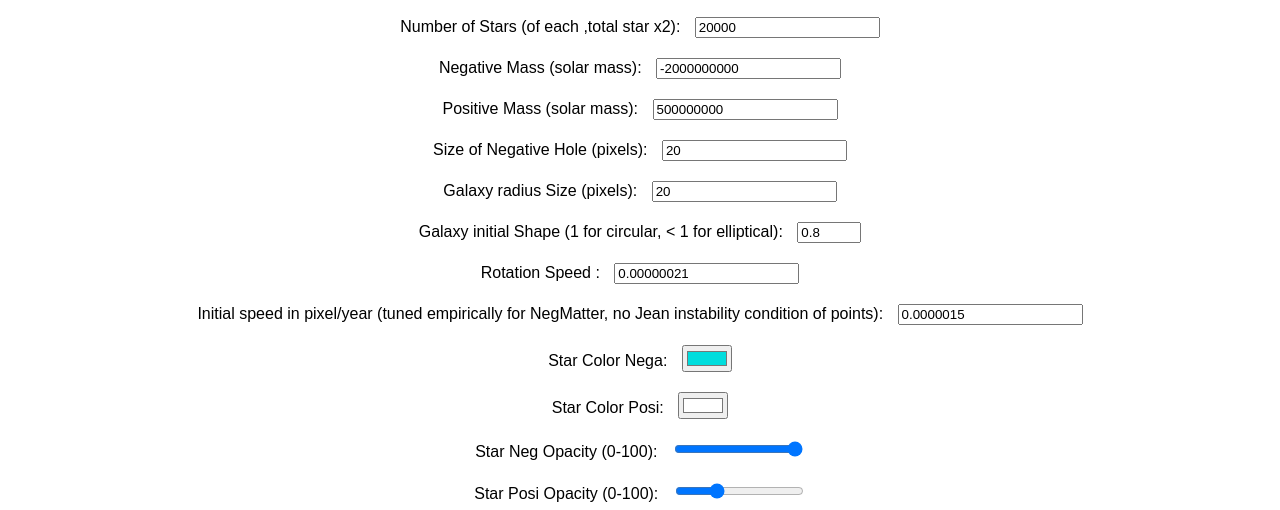
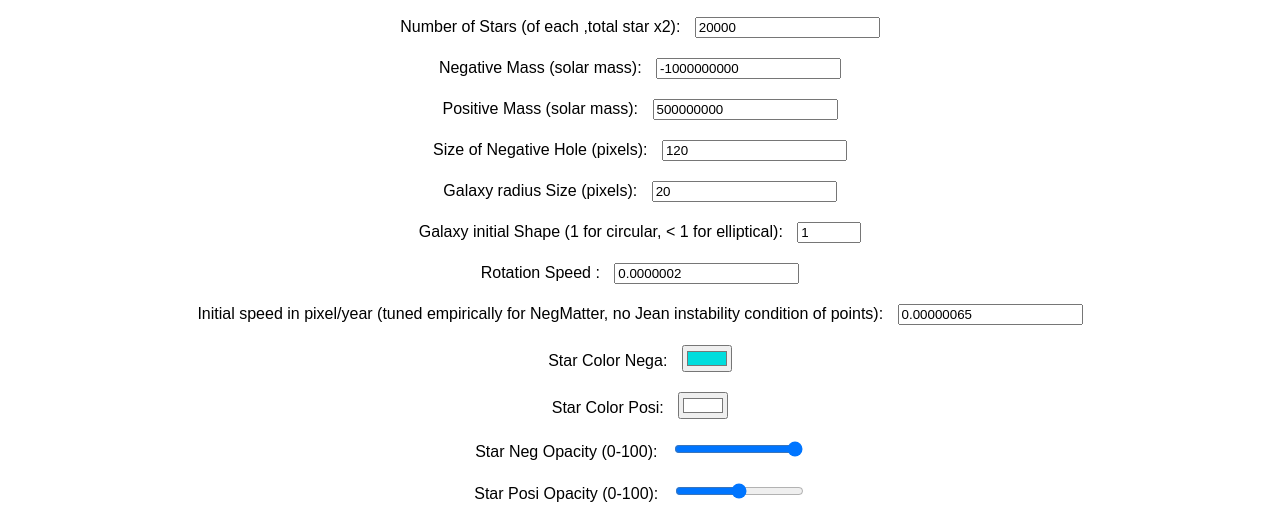
Before and after one commit to AZE38/2DToyJanusGravity, a plain HTML site: page index.html in a window 1280 px wide. Shown: the part 141-651 px from the top of the page. Drawn offline with Linux system fonts and the light colour scheme.

Commit message:
Update index.html

```diff
--- a/index.html
+++ b/index.html
@@ -40,7 +40,7 @@
     </div>
     <div class="parameter-input">
         <label for="massNeg">Negative Mass (solar mass):</label>
-        <input type="number" id="massNeg" value="-2000000000">
+        <input type="number" id="massNeg" value="-1000000000">
     </div>
     <div class="parameter-input">
         <label for="massPos">Positive Mass (solar mass):</label>
@@ -48,7 +48,7 @@
     </div>
     <div class="parameter-input">
         <label for="hole">Size of Negative Hole (pixels):</label>
-        <input type="number" id="hole" value="20">
+        <input type="number" id="hole" value="120">
     </div>
     <div class="parameter-input">
         <label for="galactR">Galaxy radius Size (pixels):</label>
@@ -56,15 +56,15 @@
     </div>
     <div class="parameter-input">
         <label for="elips">Galaxy initial Shape (1 for circular, < 1 for elliptical):</label>
-        <input type="number" id="elips" value="0.8" step="0.1" min="0" max="1">
+        <input type="number" id="elips" value="1" step="0.1" min="0" max="1">
     </div>
     <div class="parameter-input">
         <label for="speedRot">Rotation Speed :</label>
-        <input type="number" id="speedRot" value="0.00000021">
+        <input type="number" id="speedRot" value="0.0000002">
     </div>
     <div class="parameter-input">
         <label for="speed_init">Initial speed in pixel/year (tuned empirically for NegMatter, no Jean instability condition of points):</label>
-        <input type="number" id="speed_init" value="0.0000015">
+        <input type="number" id="speed_init" value="0.00000065">
     </div>
     <div class="parameter-input">
         <label for="starColorNegative">Star Color Nega:</label>
@@ -80,7 +80,7 @@
     </div>
     <div class="parameter-input">
         <label for="starOpacity">Star Posi Opacity (0-100):</label>
-        <input type="range" id="starOpacityPos" min="0" max="100" value="30"> <!-- Default opacity set to 50% -->
+        <input type="range" id="starOpacityPos" min="0" max="100" value="50"> <!-- Default opacity set to 50% -->
     </div>
 
     <button id="initButton">Initialize</button>
```
